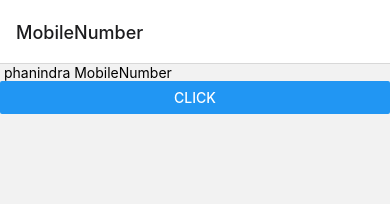
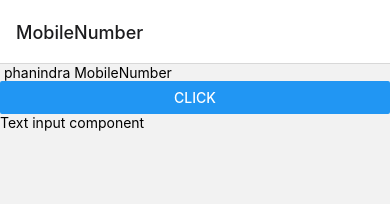
Before and after one commit to phanindra0512/RJ_Sweets, a React Native app: screen /MobileNumber in a window 390 px wide. Shown: the top 204 px of the page. Built offline with nearby package versions, Linux system fonts and the light colour scheme.

Commit message:
component creation

```diff
--- /dev/null
+++ b/src/components/RJInput/RJInput.ui.tsx
@@ -0,0 +1,12 @@
+import React from "react";
+import { View, Text } from "react-native";
+
+const RJInput = (props) => {
+  return (
+    <View>
+      <Text>Text input component</Text>
+    </View>
+  );
+};
+
+export default RJInput;
--- a/src/screens/MobileNumber/MobileNumber.ui.tsx
+++ b/src/screens/MobileNumber/MobileNumber.ui.tsx
@@ -1,11 +1,12 @@
 import React from "react";
 import { View, Text, Button } from "react-native";
-
-const MobileNumber = ({navigation}) => {
+import RJInput from "../../components/RJInput/RJInput.ui.tsx";
+const MobileNumber = ({ navigation }) => {
   return (
     <View>
       <Text> phanindra MobileNumber</Text>
-      <Button title="click" onPress={() => navigation.navigate('OTP')} />
+      <Button title="click" onPress={() => navigation.navigate("OTP")} />
+      <RJInput />
     </View>
   );
 };
```
Also changed, not shown: src/components/RJInput/RJInput.styles.ts (added).
